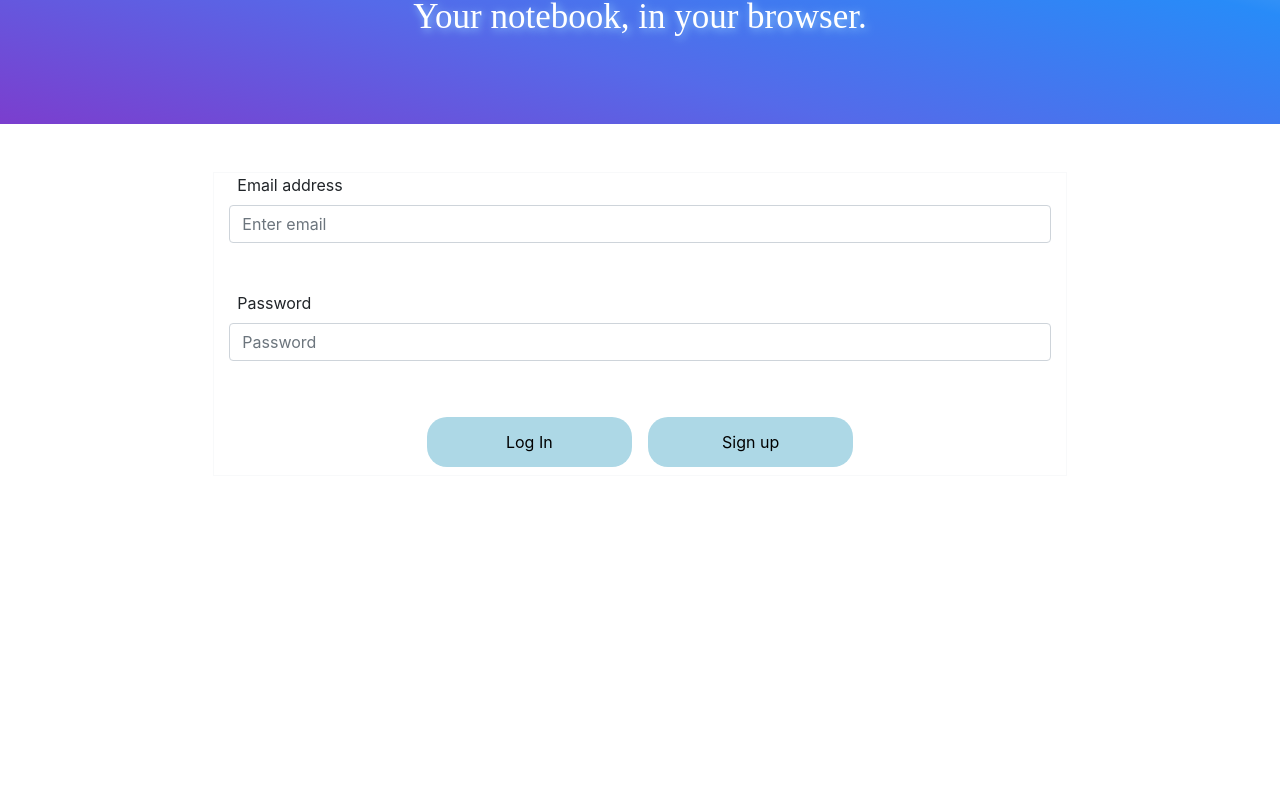
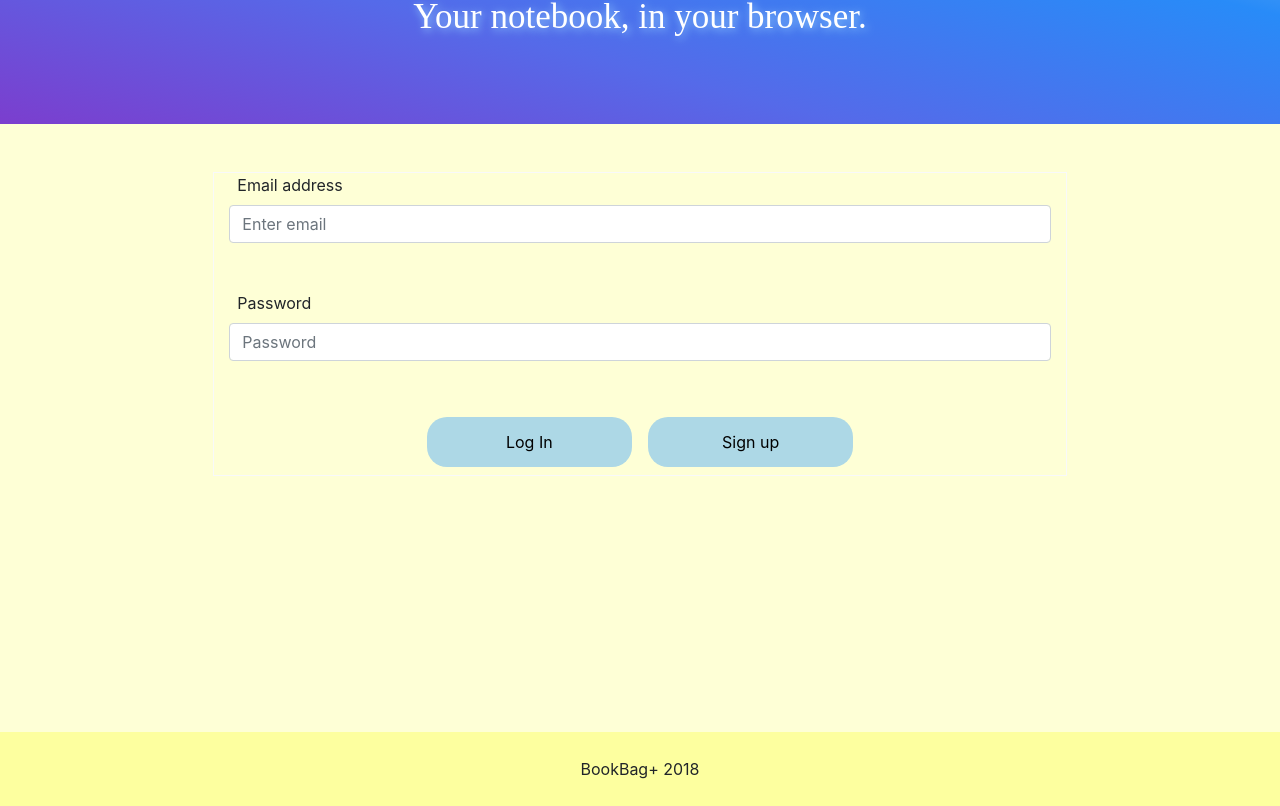
Before and after one commit to CatLibWilk/bookbag, a React (Create React App) app in the folder client/: page / in a window 1280 px wide. Shown: the part 257-1063 px from the top of the page. Before the commit the page ends 800 px from the top, so only its background shows below. Built offline with nearby package versions, Linux system fonts and the light colour scheme; a web font is replaced by a local one.

Commit message:
styling good, except footer doesnt stick on create note page

```diff
--- a/client/src/App.css
+++ b/client/src/App.css
@@ -1,5 +1,10 @@
 .App {
   text-align: center;
+
+}
+
+body{
+  background-color: rgb(254, 255, 214);
 }
 
 .jumbotron {
@@ -101,6 +106,10 @@ min-height: 25px;
   color: white;
 }
 
+.card{
+  box-shadow: 2px 5px 10px #5a618a;
+}
+
 .cardColor0{
   background-color: #F2E6E6;
 }
@@ -114,6 +123,22 @@ min-height: 25px;
   background-color:#9DEADB;
 }
 
+.input-group {
+  border-radius: 3px;
+  box-shadow: 2px 3px 8px #696e8f;
+
+}
+
+.footer {
+  position: relative;
+  /* bottom: 0; */
+  /* left: 0; */
+  background-color: rgb(253, 255, 159);
+  min-height: 5%;
+  margin-top: 20%;
+  padding: 25px;
+}
+
 @keyframes App-logo-spin {
   from {
     transform: rotate(0deg);
--- a/client/src/App.js
+++ b/client/src/App.js
@@ -50,6 +50,7 @@ class App extends Component {
             <Route exact path="/editcitation/:id" component={EditNote} />
             <Route component={NoMatch} />
           </Switch>
+          <div className="footer col-12">BookBag+ 2018</div>
         </div>
       </Router>
 
--- a/client/src/pages/HomePage/HomePage.js
+++ b/client/src/pages/HomePage/HomePage.js
@@ -32,8 +32,13 @@ class HomePage extends Component {
       const cards = document.querySelectorAll('.card');
       console.log(cards)
       for(let i = 0; i<cards.length; i++){
-        console.log(`loop ${i}`)
-         cards[i].classList.add(`cardColor${i}`)
+        if(i<4){
+          cards[i].classList.add(`cardColor${i}`)
+        }if(i>4 && i<8){
+          cards[i].classList.add(`cardColor${i-4}`)
+        }else{
+          cards[i].classList.add(`cardColor0`)
+        }
       }
      }
 
```
Also changed, not shown: client/src/components/Navbar/Navbar.js (line endings or trailing spaces).
